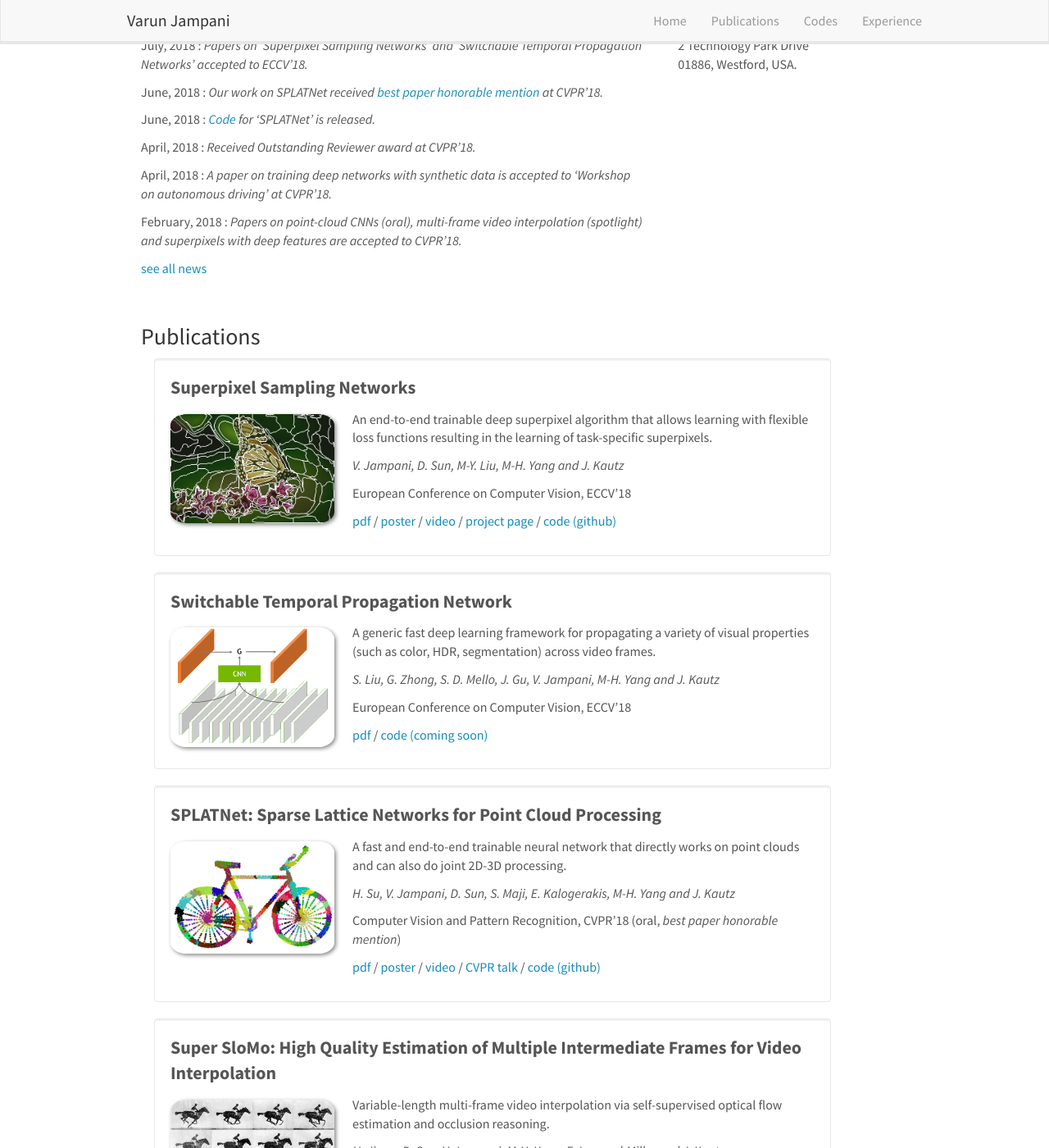
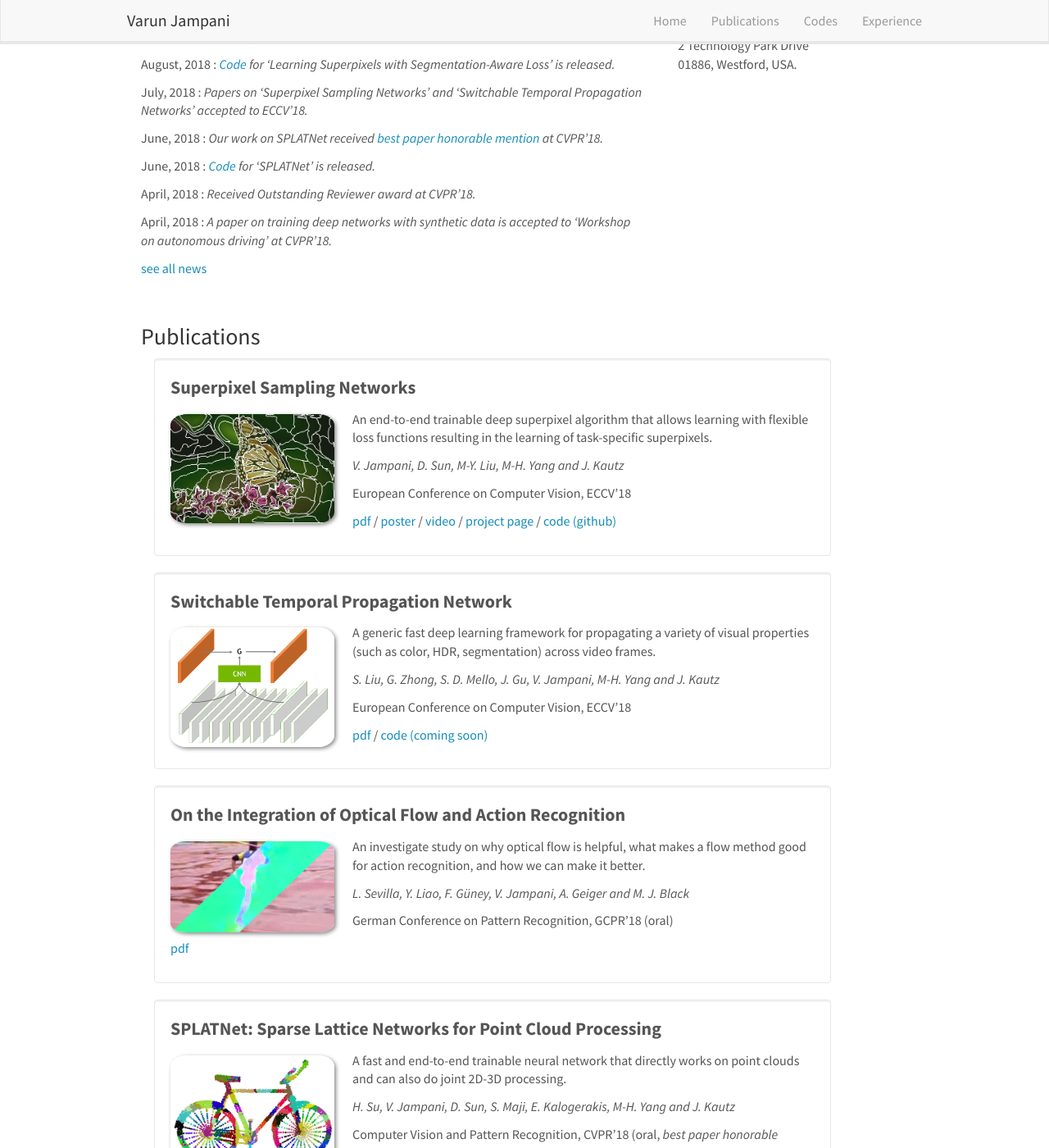
Before and after one commit to varunjampani/varunjampani.github.io, a Jekyll site: the page built from _pages/home.md, in a window 1280 px wide and 1400 px high, scrolled down 408 px. Shown: the whole window at 82% size. Built offline with Jekyll 4.4.1, drawn with Linux system fonts in a browser that asks for light colours; nearby versions of some CDN libraries.

Commit message:
gcpr pub

```diff
--- a/_data/news.yml
+++ b/_data/news.yml
@@ -1,6 +1,9 @@
 
 - date: September, 2018
   headline: <a href="https://github.com/NVlabs/ssn_superpixels"> Code </a> for 'Superpixel Sampling Networks' is released.
+
+- date: August, 2018
+  headline: Paper on 'intergration between optical flow and action recognition' accepted as an oral presentation to GCPR'18.
 
 - date: August, 2018
   headline: <a href="https://github.com/wctu/SEAL"> Code </a> for 'Learning Superpixels with Segmentation-Aware Loss' is released.
--- a/_data/publist.yml
+++ b/_data/publist.yml
@@ -32,6 +32,16 @@
   link2:
     url:
     display: code (coming soon)
+
+- title: On the Integration of Optical Flow and Action Recognition
+  image: gcpr_18_teaser.png
+  description:  An investigate study on why optical flow is helpful, what makes a flow method good for action recognition, and how we can make it better.
+  authors: L. Sevilla, Y. Liao, F. G&uuml;ney,  V. Jampani, A. Geiger and  M. J. Black
+  venue: German Conference on Pattern Recognition, GCPR'18 (oral)
+  number_link: 1
+  link1:
+    url: https://arxiv.org/pdf/1712.08416.pdf
+    display: pdf
 
 - title: SPLATNet&#58; Sparse Lattice Networks for Point Cloud Processing
   image: splatnet_teaser.png
```
Also changed, not shown: _pages/experience.md (+1 -1 lines), images/pubpic/gcpr_18_teaser.png (added).
